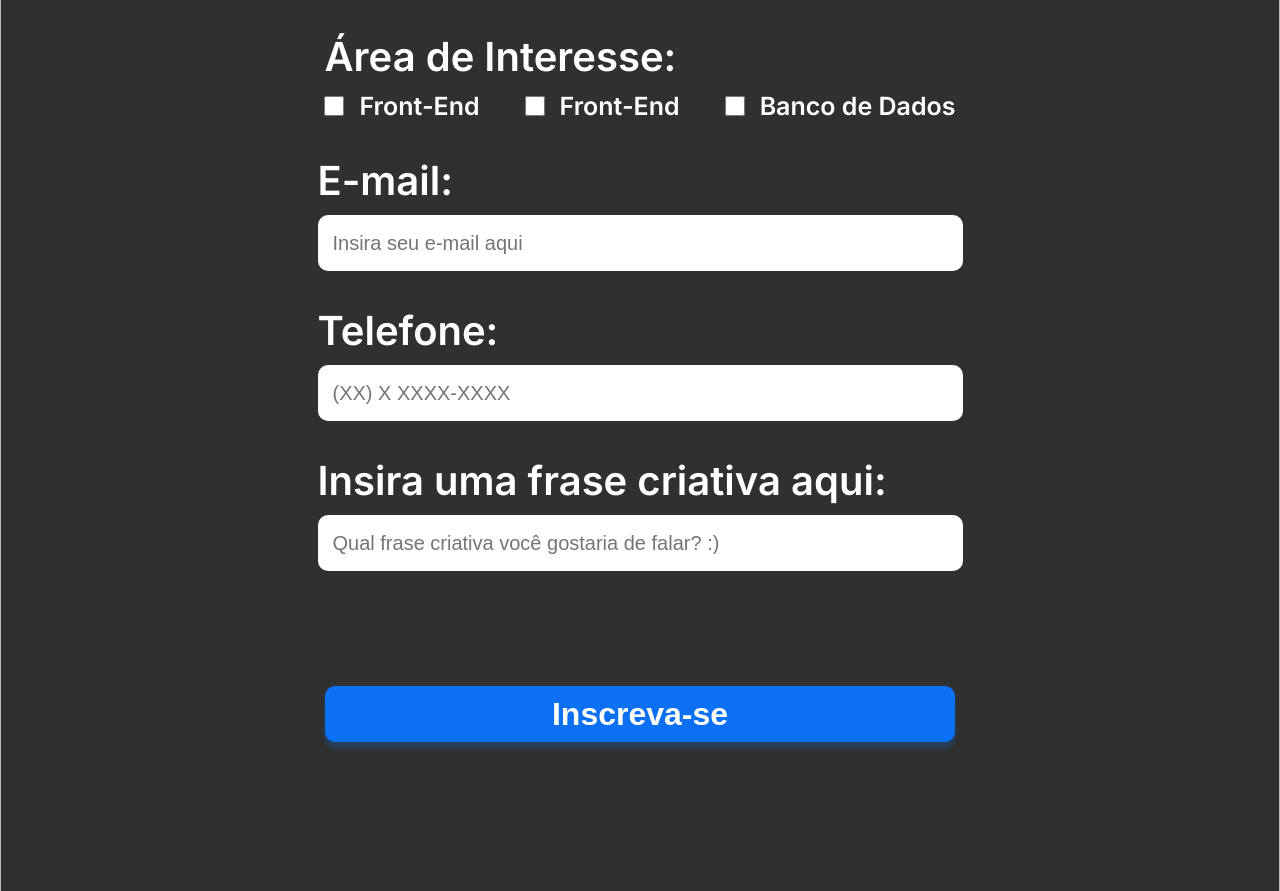
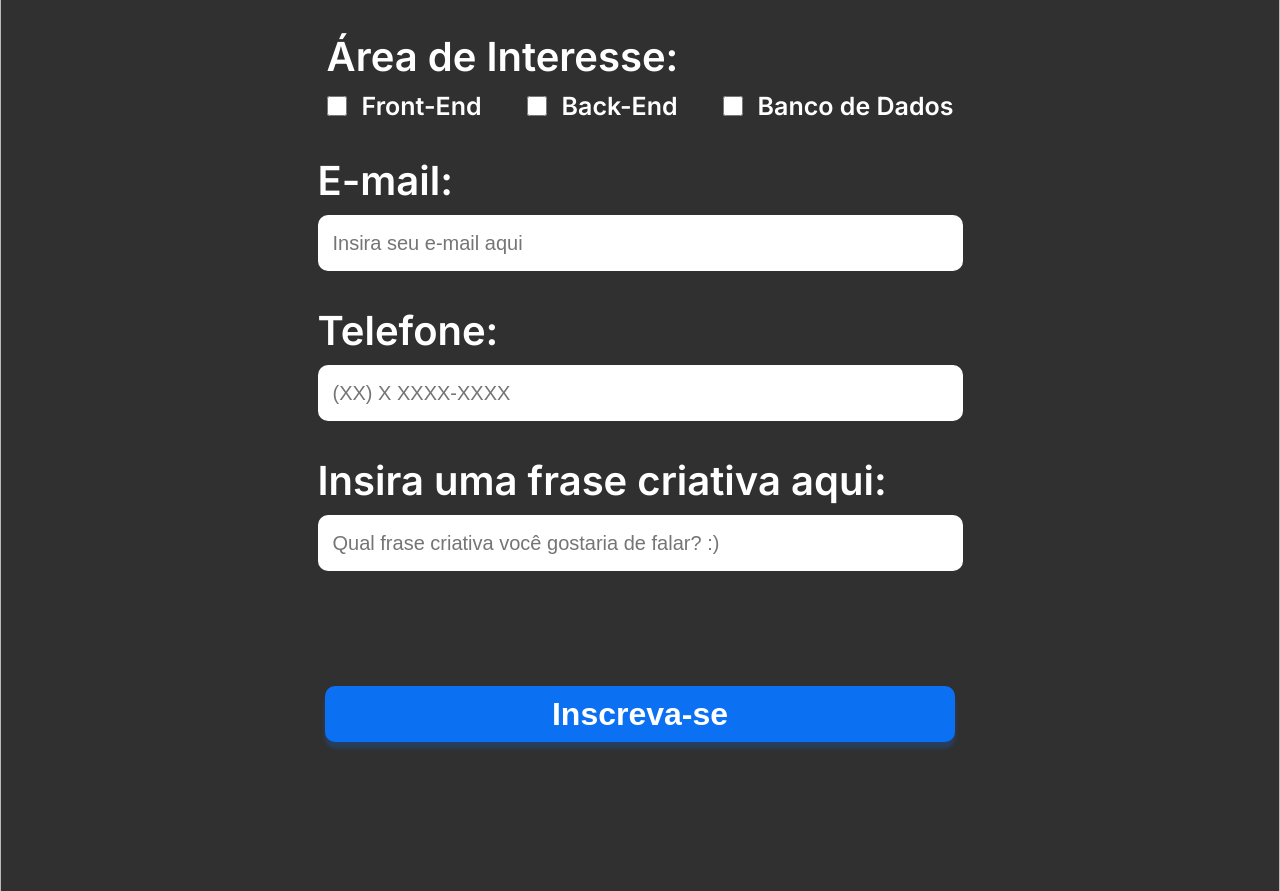
Before and after one commit to gquirinofs/bootcamp-dnc, a plain HTML site: page index.html in a window 1280 px wide. Shown: the part 987-1878 px from the top of the page. Drawn offline with Linux system fonts and the light colour scheme.

Commit message:
index.html

```diff
--- a/index.html
+++ b/index.html
@@ -55,7 +55,7 @@
                             </div>
                             <div class="checks">
                                 <input type="checkbox" name="Back-End" value="Sim">
-                                <label>Front-End</label>
+                                <label>Back-End</label>
                             </div>
                             <div class="checks">
                                 <input type="checkbox" name="Banco de Dados" value="Sim">
```
